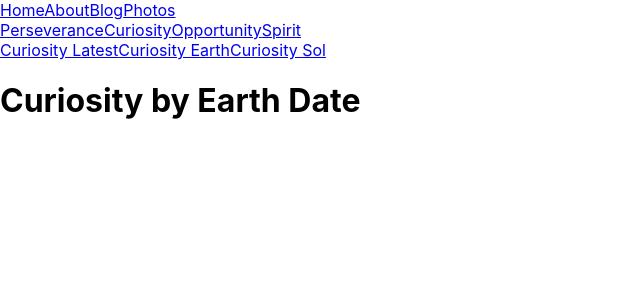
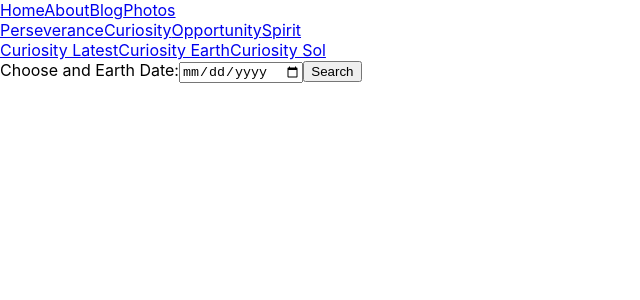
Before and after one commit to JacquelineQ/Latest-From-Mars, a React (Create React App) app: page /photos/photos/curiosity/curiosityearth in a window 1280 px wide. Shown: the top 300 px of the page, without its empty margins (0-640 px from the left). Built offline with nearby package versions, Linux system fonts and the light colour scheme.

Commit message:
issue with form submission => fetchPhotos by date

```diff
--- a/src/Photos/CuriosityEarth.js
+++ b/src/Photos/CuriosityEarth.js
@@ -1,7 +1,30 @@
-import React from "react";
+import React, { useState } from "react";
 
-function CuriosityEarth() {
-    return <h1>Curiosity by Earth Date</h1>;
+//going use useState with date and setDate equal to an empty string '', input for where
+//value is dynamic ie value={date}, and with an onChange function that invokes
+// setDate ie onChange={(e) => setDate(e.target.value)}, and e.target.value will
+//be whatever date the use inputs and it will be saved to {date}
+
+//Pretty sure I need a form component and a fetchPhotos component which takes the
+// date value submitted in the form as a prop
+function CuriosityEarth({FetchPhotosByDate}) {
+    const [date, setDate] = useState('');
+    const fetchPhotos = <FetchPhotosByDate />
+    return (
+        <>
+        <form onSubmit={fetchPhotos}>
+            <label>Choose and Earth Date:</label>
+            <input
+            type="date"
+            required
+            value={date}
+            min="2012-08-06"
+            onChange={(e) => setDate(e.target.value)}
+            />
+            <button type="submit">Search</button>
+            <p>{date}</p>
+        </form>
+        </>
+    )
 }
-
 export default CuriosityEarth;
```
Also changed, not shown: src/Photos/FetchPhotosByDate.js (added, +62 -0 lines), src/notes.txt (added).
